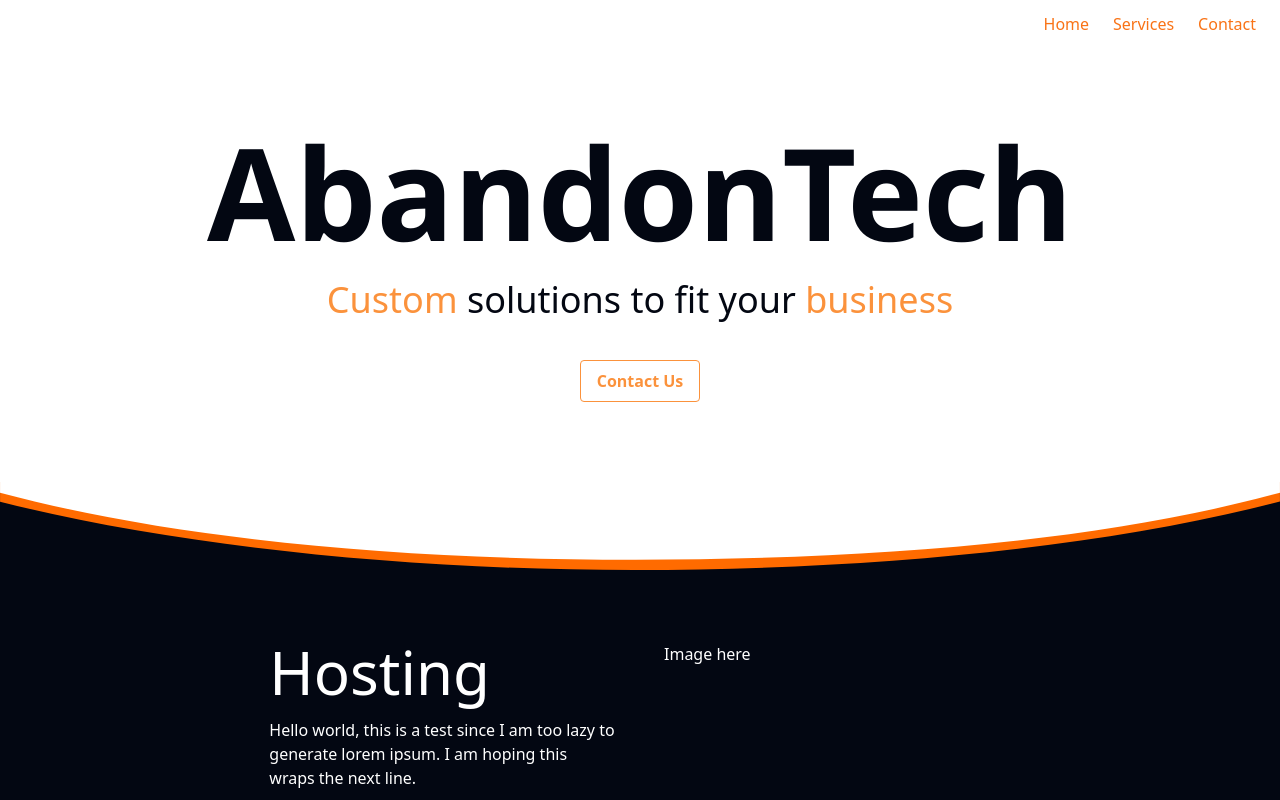
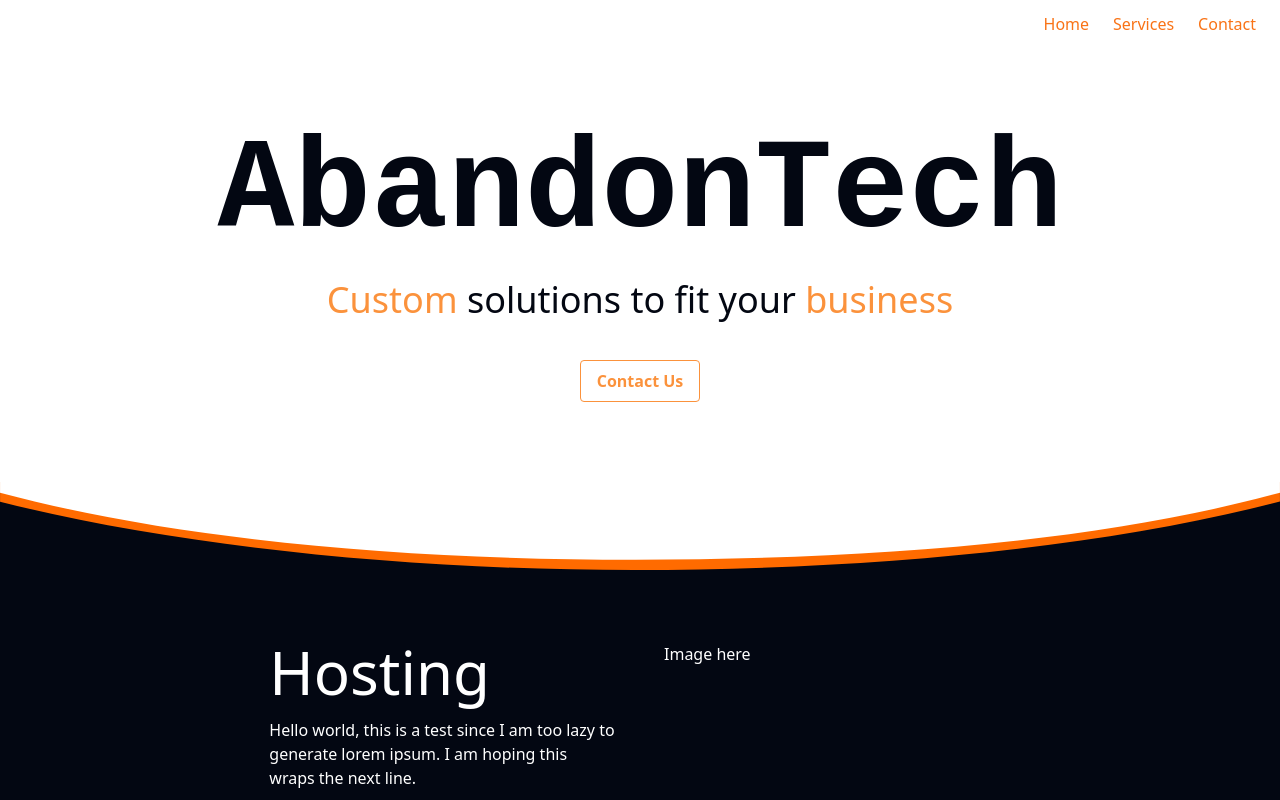
Before and after one commit to AbandonTech/site, a Next.js app: page / in a window 1280 px wide. Shown: the top 800 px of the page. Built offline with nearby package versions, Linux system fonts and the light colour scheme.

Commit message:
change placeholder primary font

```diff
--- a/tailwind.config.js
+++ b/tailwind.config.js
@@ -11,7 +11,7 @@ module.exports = {
   theme: {
     extend: {},
     fontFamily: {
-      'primary': ['Segoe UI']
+      'primary': ['Courier New']
     }
   },
   plugins: [],
```
